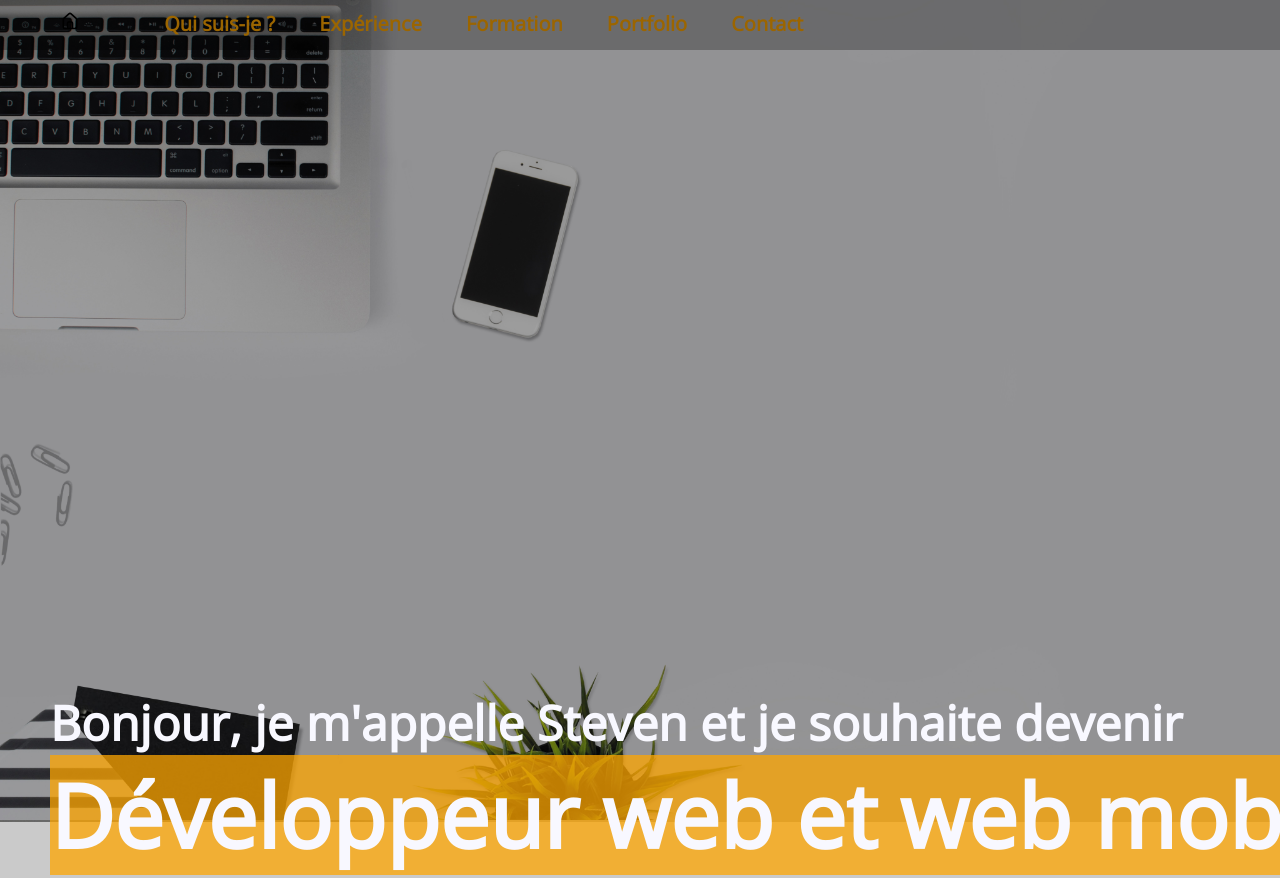
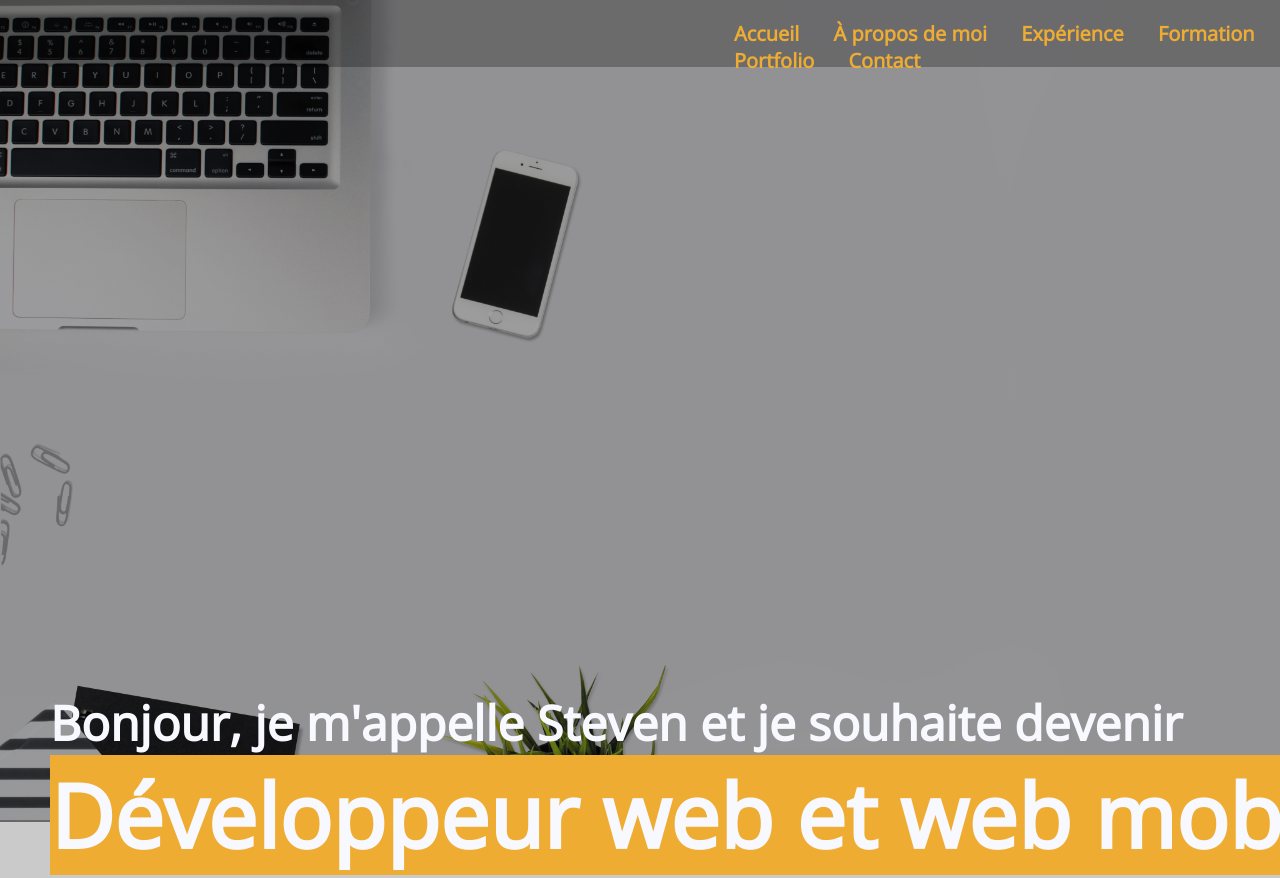
Before and after one commit to StevenFA31/StevenFA31.github.io, a plain HTML site: page index.html in a window 1280 px wide. Shown: the top 878 px of the page. Drawn offline with nearby package versions, Linux system fonts and the light colour scheme.

Commit message:
- Arrangement de la navigation au propre physiquement sur le site et en ecriture CSS. - Suppression de icone de maison dans la nav pour le raccourice à l'accueil. Raison : Impossible de mettre une image dans la balise link sans quel ressorte dans le top.

```diff
--- a/index.html
+++ b/index.html
@@ -23,18 +23,20 @@
 
   </head>
   <body>
-    <section class="home" id="home">
+    <section id="home">
       <div class="blockhome">
      <nav>
       <ul class="hometab">
-        <li><a href="#home" id="linkiconemaison"><svg xmlns="http://www.w3.org/2000/svg" viewBox="0 0 24 24" id="maison"><path d="M20,8h0L14,2.74a3,3,0,0,0-4,0L4,8a3,3,0,0,0-1,2.26V19a3,3,0,0,0,3,3H18a3,3,0,0,0,3-3V10.25A3,3,0,0,0,20,8ZM14,20H10V15a1,1,0,0,1,1-1h2a1,1,0,0,1,1,1Zm5-1a1,1,0,0,1-1,1H16V15a3,3,0,0,0-3-3H11a3,3,0,0,0-3,3v5H6a1,1,0,0,1-1-1V10.25a1,1,0,0,1,.34-.75l6-5.25a1,1,0,0,1,1.32,0l6,5.25a1,1,0,0,1,.34.75Z"/></svg></a></li>
-        <li><a href="#about">Qui suis-je ?</a></li>
+        <!-- <img src="./assets/home.png" alt="Icone de maison" class="iconehome"> -->
+
+        <li><a href="#home">Accueil</a></li>
+        <li><a href="#about">À propos de moi</a></li>
         <li><a href="#experience">Expérience</a></li>
         <li><a href="#formation">Formation</a></li>
         <li><a href="#project">Portfolio</a></li>
         <li><a href="#contact">Contact</a></li>
       </ul>
-    </nav>
+     </nav>
     <div class="thefirst">
       <div class="outer-container">
         <div class="textehome">
@@ -77,16 +79,14 @@
   que je souhaite accéder à votre établissement qui ma était proposé par la Mission Local.
   Issu du milieu informatique et intéressé dans le domaine depuis tous jeune, j’ai été attiré par la filière
   du développement et de la conception informatique lors de mon cursus scolaire au lycée.
-  J’ai appris par le temps et
-  par mes expériences professionnelles la force du métier, ses multiples
+  J’ai appris par le temps et par mes expériences professionnelles la force du métier, ses multiples
   avantages ainsi que son énorme utilité dans le marché et je serais faire face au contrainte du métier
   qui mon était partagé par plusieurs professionnelle.</p>
 
-<p>
-        En 2019 j'obtiens mon BAC SN (Système Numérique) et je m'inscris dans un BTS SN en alternance mais par malchance je me retrouve sans école quelques jours avant la rentrée scolaire car le rectorat prend la décision de fermer ma filière malgré mon recrutement validé dans une entreprise.
+<p>En 2019 j'obtiens mon BAC SN (Système Numérique) et je m'inscris dans un BTS SN en alternance mais par malchance je me retrouve sans école quelques jours avant la rentrée scolaire car le rectorat prend la décision de fermer ma filière malgré mon recrutement validé dans une entreprise.
 Force de conviction je poursuis l'année par plusieurs petits travails et je profite de ce temps pour réfléchir à un métier qui correspond réellement à ma passion, Developpeur WEB.
 J’ai pris la décision en début 2022 de m'inscrire à la Mission Local afin de pouvoir valider mon projet professionnelle et d'avoir un soutien afin de prouver ma réel motivation.
-Aujourd'hui, mon projet est validé par la Mission Local suite à plusieurs enquête métier et stages. J’ai  par ailleurs suivi la formation "Apple Foundation Program" que vous proposez.
+Aujourd'hui, mon projet est validé par la Mission Local suite à plusieurs enquête métier et stages. J’ai par ailleurs suivi la formation "Apple Foundation Program" que vous proposez.
 <br> Votre école est mon objectif, je donnerai le meilleur de moi-même afin d’intégrée votre formation et d’apprendre mon métier qui me tiens à cœur. <br>
 
       </p>
@@ -99,7 +99,7 @@ Aujourd'hui, mon projet est validé par la Mission Local suite à plusieurs enqu
       <div class="outer-container">
       <h2>Expériences professionnelles</h2>
       <br />
-      <div class="work" id="one">
+      <div class="work" id="one" >
         <h5>Année 2022</h5>
         <h4>Développeur Web - Stagiaire</h4>
         <p><i>CoperBee</i>,Lapeyrouse-Fossat.</p>
@@ -116,7 +116,10 @@ Aujourd'hui, mon projet est validé par la Mission Local suite à plusieurs enqu
         <br />
       </div>
 
-      <div class="work" id="two">
+<hr>
+
+
+      <div class="work2" id="two">
         <h5>Année 2020 - 21</h5>
         <h4>Préparateur de commande et Employé Recondionnement (10 mois)</h4>
         <p><i>IKEA</i> - Leclerc Drive, Roques-sur-Garonne.</p>
@@ -126,7 +129,7 @@ Aujourd'hui, mon projet est validé par la Mission Local suite à plusieurs enqu
         </p>
         <br />
       </div>
-      <div class="work2" id="three">
+      <div class="work3" id="three">
         <h5>Année 2019</h5>
         <h4>Technicien en informatique (2 mois)</h4>
         <p><i>GroupESI</i>, Aucamville.</p>
@@ -137,7 +140,7 @@ Aujourd'hui, mon projet est validé par la Mission Local suite à plusieurs enqu
         </p>
         <br />
       </div>
-      <div class="work3" id="four">
+      <div class="work4" id="four">
         <h5>Année 2018</h5>
         <h4>Stage en tant que Technicien télécoms et réseaux (2 mois)</h4>
         <p><i>ETE RESEAUX</i>, Portet-sur-Garonne.</p>
--- a/style.css
+++ b/style.css
@@ -48,7 +48,7 @@ section {
   margin: 0;
 }
 
-section #home.home {
+section #home {
   min-height: 100vh;
 }
 
@@ -73,46 +73,32 @@ section #home.home {
 
 /******************************* Accueil  *******************************/
 
-/* #fondEcran {
+nav {
+  background-color: rgba(0, 0, 0, 0.267);
   width: 100%;
   height: auto;
-} */
-
-#maison {
-  width: 100px;
-  height: 20px;
+  padding: 20px 0;
+  position: fixed;
 }
 
 ul.hometab {
-  margin: 0px;
+  height: 27px;
   padding: 0;
+  margin: 0 0 0 55%;
   border: 0;
-  display: inline-block;
-  vertical-align: baseline;
-  list-style: none;
-}
-
-nav {
-  background-color: rgba(0, 0, 0, 0.267);
-  width: 100%;
-  position: fixed;
-  top: 0;
-  right: 0%;
-  height: 50px;
-}
-
-ul.hometab {
-  padding-left: 0px;
-  text-align: center;
+  list-style-type: none;
 }
 
 ul.hometab > li {
-  display: inline-block;
-  padding: 10px 20px;
+  padding-left: 30px;
+  margin: 0;
+  border: 0;
+  text-align: center;
+  display: inline;
 }
 
 ul.hometab > li > a {
-  color: rgb(155, 101, 0);
+  color: rgb(238, 172, 51);
   text-decoration: none;
   font-size: 1.25rem;
   font-weight: bold;
@@ -138,7 +124,7 @@ div.textehome h2 {
 }
 
 div.textehome h1 b {
-  background-color: rgba(255, 166, 0, 0.74);
+  background-color: rgb(238, 172, 51);
   /* color:  rgba(255, 166, 0, 0.74); */
   font-size: 5.5rem;
 }
@@ -150,7 +136,12 @@ div.thefirst {
 div.blockhome {
   height: 100vh;
 }
+
 /******************************* A propos de moi  *******************************/
+
+section#about div.outer-container {
+  padding: 80px 50px;
+}
 
 #profil {
   width: 350px;
@@ -179,6 +170,21 @@ div.secondbox h2 {
 }
 
 /******************************* Experience *******************************/
+
+/* hr {
+  height: 100vh;
+  width: 0.1vw;
+  border-width: 0;
+  color: #000;
+  background-color: #000;
+} */
+
+/* .work {
+  border-left: thick solid #000;
+  height: auto;
+  left: 50%;
+  position: absolute;
+} */
 
 /******************************* Formation *******************************/
 
@@ -219,6 +225,3 @@ footer p {
   width: 30px;
   height: auto;
 }
-/* .linkedin {
-  width: 20px;
-} */
```
Also changed, not shown: assets/home.png, assets/maison.svg (deleted).
